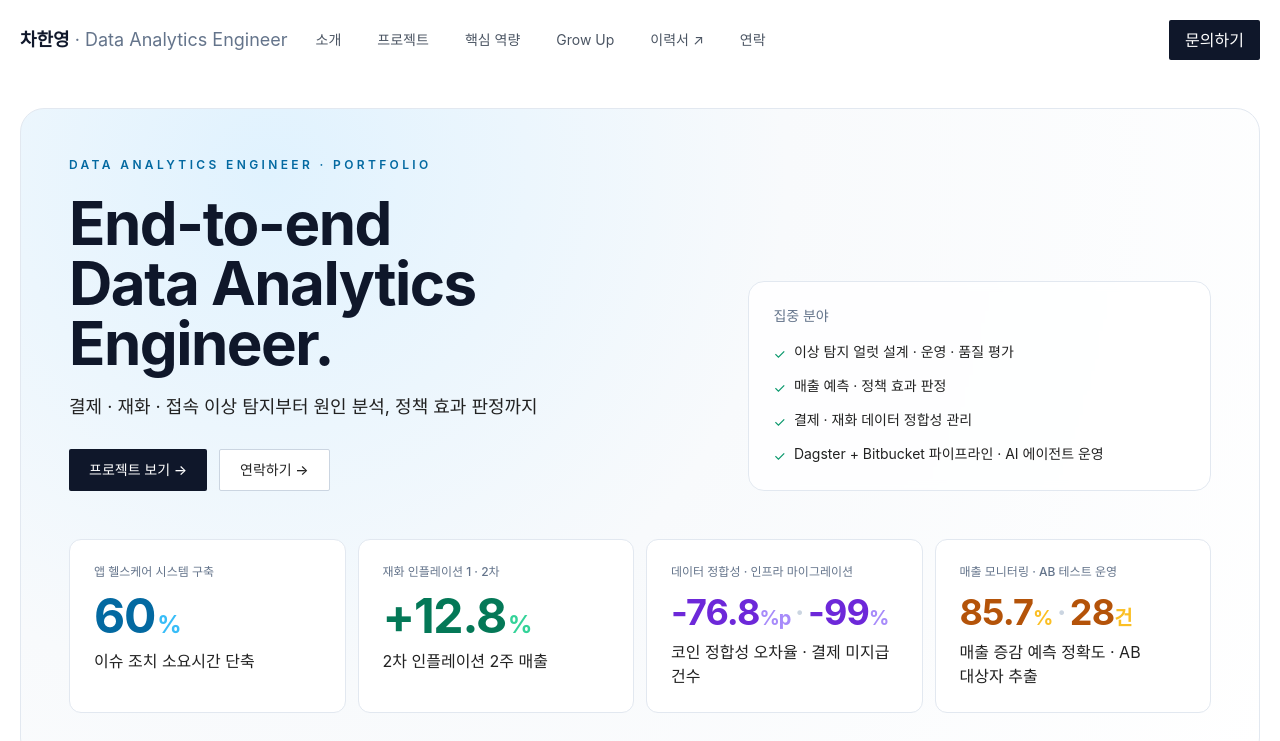
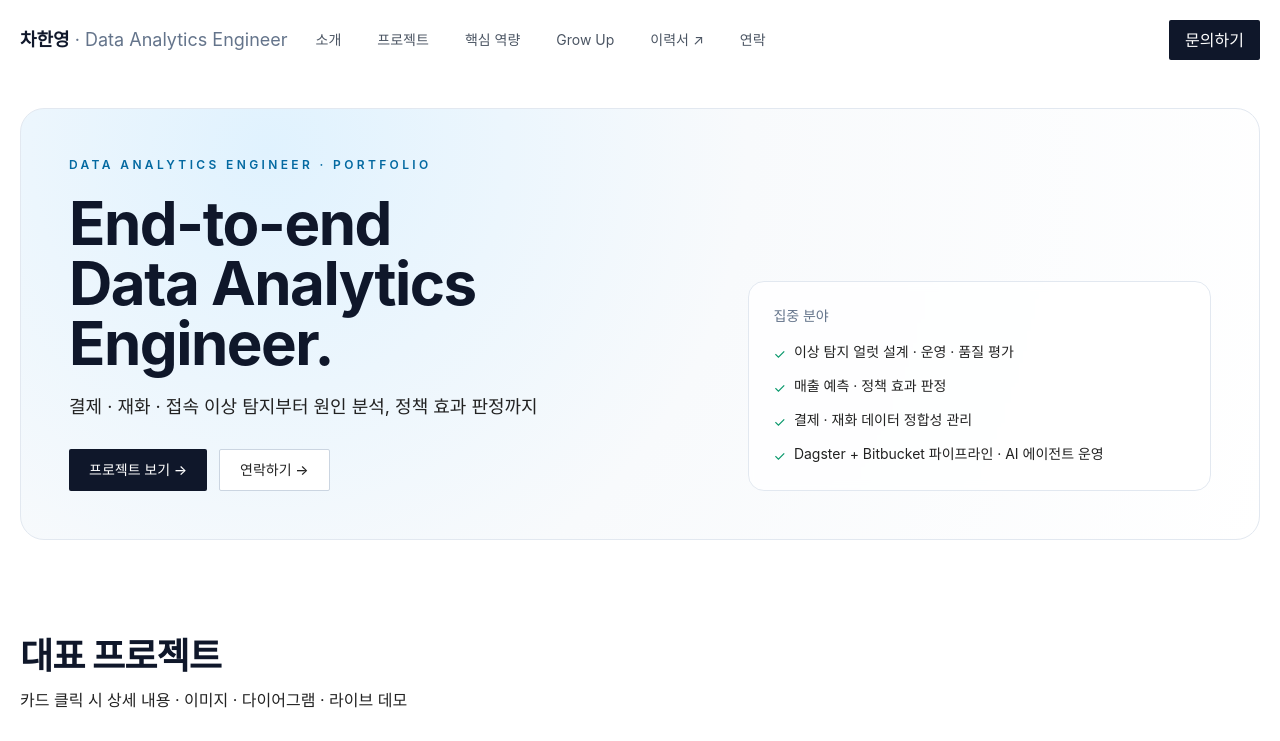
Before and after one commit to chahanyeong/portfolio, a plain HTML site: page index.html in a window 1280 px wide. Shown: the top 741 px of the page. Drawn offline with nearby package versions, Linux system fonts and the light colour scheme; a web font is replaced by a local one.

Commit message:
content: 첫 화면 숫자 카드 4개 삭제
상단 소개 아래 프로젝트별 숫자 카드(60% · +12.8% · -76.8%p·-99% · 85.7%·28건) 묶음 삭제. root = draft, v3 동기화.

Co-Authored-By: Claude Opus 5.5 <noreply@anthropic.com>

```diff
--- a/index.html
+++ b/index.html
@@ -242,30 +242,6 @@
             <li class="flex items-start gap-2"><span class="text-emerald-600 mt-0.5">✓</span> 결제 · 재화 데이터 정합성 관리</li>
             <li class="flex items-start gap-2"><span class="text-emerald-600 mt-0.5">✓</span> Dagster + Bitbucket 파이프라인 · AI 에이전트 운영</li>
           </ul>
-        </div>
-      </div>
-
-      <!-- P1: bigger stat numbers + tighter -->
-      <div class="mt-12 grid gap-3 sm:grid-cols-2 lg:grid-cols-4">
-        <div class="rounded-xl border border-slate-200 bg-white p-6">
-          <p class="text-xs font-medium text-slate-500">앱 헬스케어 시스템 구축</p>
-          <p class="mt-3 text-5xl font-bold tracking-tight text-sky-700">60<span class="text-2xl text-sky-400 ml-0.5">%</span></p>
-          <p class="mt-2 text-base text-[#222] break-keep">이슈 조치 소요시간 단축</p>
-        </div>
-        <div class="rounded-xl border border-slate-200 bg-white p-6">
-          <p class="text-xs font-medium text-slate-500">재화 인플레이션 1 · 2차</p>
-          <p class="mt-3 text-5xl font-bold tracking-tight text-emerald-700">+12.8<span class="text-2xl text-emerald-400 ml-0.5">%</span></p>
-          <p class="mt-2 text-base text-[#222] break-keep">2차 인플레이션 2주 매출</p>
-        </div>
-        <div class="rounded-xl border border-slate-200 bg-white p-6">
-          <p class="text-xs font-medium text-slate-500">데이터 정합성 · 인프라 마이그레이션</p>
-          <p class="mt-3 text-4xl font-bold tracking-tight text-violet-700">-76.8<span class="text-xl text-violet-400">%p</span><span class="text-slate-300 font-normal mx-1">·</span>-99<span class="text-xl text-violet-400">%</span></p>
-          <p class="mt-2 text-base text-[#222] break-keep">코인 정합성 오차율 · 결제 미지급 건수</p>
-        </div>
-        <div class="rounded-xl border border-slate-200 bg-white p-6">
-          <p class="text-xs font-medium text-slate-500">매출 모니터링 · AB 테스트 운영</p>
-          <p class="mt-3 text-4xl font-bold tracking-tight text-amber-700">85.7<span class="text-xl text-amber-400">%</span><span class="text-slate-300 font-normal mx-1">·</span>28<span class="text-xl text-amber-400">건</span></p>
-          <p class="mt-2 text-base text-[#222] break-keep">매출 증감 예측 정확도 · AB 대상자 추출</p>
         </div>
       </div>
     </section>
```
Also changed, not shown: v3/index.html (+0 -24 lines).
